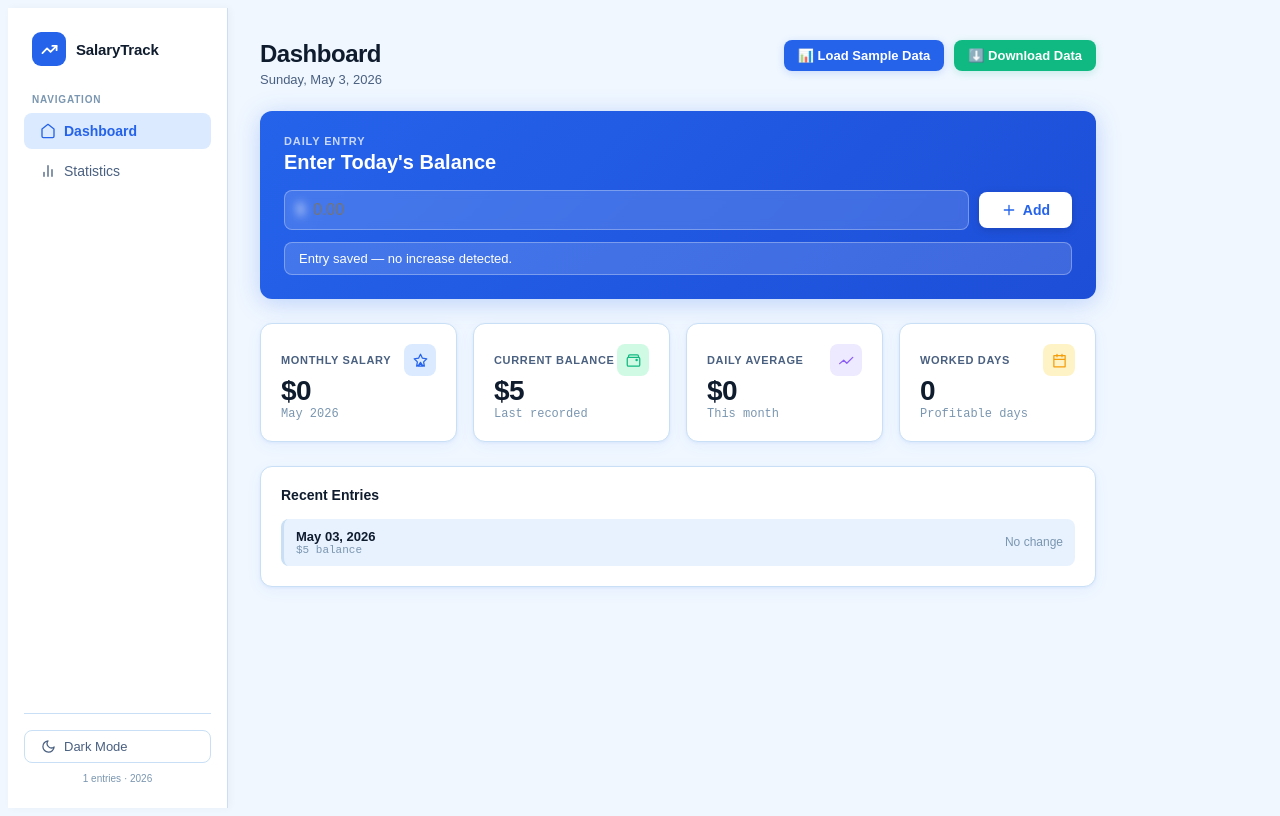
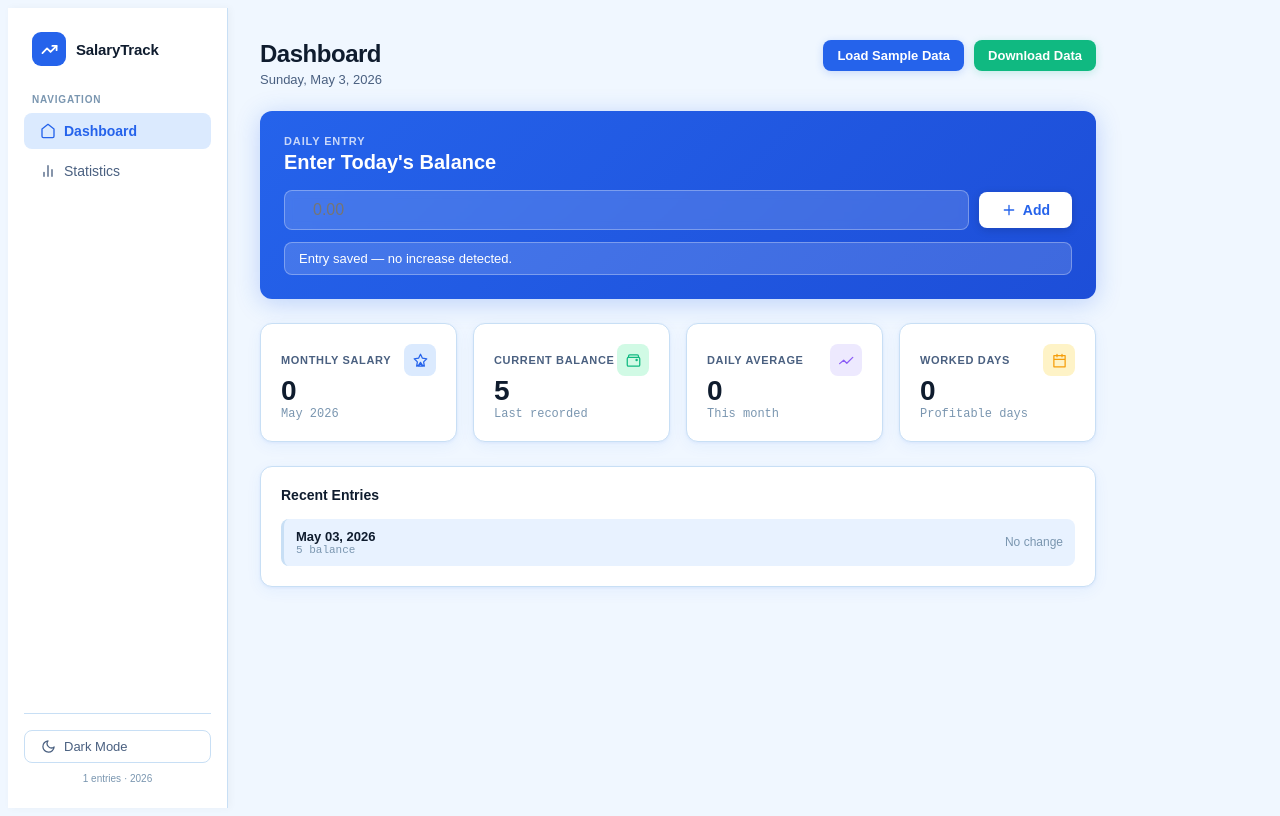
Before and after one commit to jonnyy04/Income-Analyzer, a React (Vite) app in the folder IncomeAnalyzer/: page / in a window 1280 px wide. Both pictures are taken after typing "5" into the empty fields and a click on the button "Add". Built offline with nearby package versions, Linux system fonts and the light colour scheme.

Commit message:
refactor: Remove currency symbols from all UI components

```diff
--- a/IncomeAnalyzer/src/components/AddEntry.jsx
+++ b/IncomeAnalyzer/src/components/AddEntry.jsx
@@ -18,7 +18,7 @@ export default function AddEntry({ entries, onAdd }) {
 			const entry = createEntry(entries, val);
 			onAdd(entry);
 			setBalance("");
-			const text = entry.dailyProfit > 0 ? `+$${fmt(entry.dailyProfit)} added to this month's salary!` : "Entry saved — no increase detected.";
+			const text = entry.dailyProfit > 0 ? `+${fmt(entry.dailyProfit)} added to this month's salary!` : "Entry saved — no increase detected.";
 			setMsg({ type: entry.dailyProfit > 0 ? "success" : "neutral", text });
 			setLoading(false);
 			setTimeout(() => setMsg(null), 3500);
@@ -46,7 +46,7 @@ export default function AddEntry({ entries, onAdd }) {
 
 			<div style={{ display: "flex", gap: 10, alignItems: "center" }}>
 				<div style={{ position: "relative", flex: 1 }}>
-					<span style={{ position: "absolute", left: 12, top: "50%", transform: "translateY(-50%)", fontWeight: 700, fontSize: 16, opacity: 0.8 }}>$</span>
+					<span style={{ position: "absolute", left: 12, top: "50%", transform: "translateY(-50%)", fontWeight: 700, fontSize: 16, opacity: 0.8 }}></span>
 					<input
 						type="number"
 						value={balance}
--- a/IncomeAnalyzer/src/components/ChartTooltip.jsx
+++ b/IncomeAnalyzer/src/components/ChartTooltip.jsx
@@ -16,7 +16,7 @@ export default function ChartTooltip({ active, payload, label }) {
 			<div style={{ fontWeight: 600, color: "var(--color-text)", marginBottom: 4 }}>{label}</div>
 			{payload.map((p, i) => (
 				<div key={i} style={{ color: p.color, fontFamily: "DM Mono, monospace", fontSize: 13 }}>
-					{p.name}: ${fmt(p.value)}
+					{p.name}: {fmt(p.value)}
 				</div>
 			))}
 		</div>
--- a/IncomeAnalyzer/src/pages/DashboardPage.jsx
+++ b/IncomeAnalyzer/src/pages/DashboardPage.jsx
@@ -72,7 +72,7 @@ export default function DashboardPage({ entries, onAdd }) {
 						onMouseOver={(e) => (e.target.style.opacity = "0.85")}
 						onMouseOut={(e) => (e.target.style.opacity = "1")}
 					>
-						📊 Load Sample Data
+						Load Sample Data
 					</button>
 					<button
 						onClick={handleDownloadData}
@@ -92,7 +92,7 @@ export default function DashboardPage({ entries, onAdd }) {
 						onMouseOver={(e) => (e.target.style.opacity = "0.85")}
 						onMouseOut={(e) => (e.target.style.opacity = "1")}
 					>
-						⬇️ Download Data
+						Download Data
 					</button>
 				</div>
 			</div>
@@ -136,9 +136,9 @@ export default function DashboardPage({ entries, onAdd }) {
 
 			{/* Stat cards */}
 			<div style={{ display: "grid", gridTemplateColumns: "repeat(auto-fit, minmax(160px, 1fr))", gap: "1rem" }}>
-				<StatCard label="Monthly Salary" value={`$${fmt(monthlySalary)}`} sub={`${MONTHS[curMonth - 1]} ${curYear}`} color="blue" icon="award" />
-				<StatCard label="Current Balance" value={`$${fmt(lastBalance)}`} sub="Last recorded" color="green" icon="wallet" />
-				<StatCard label="Daily Average" value={`$${fmt(avgDaily)}`} sub="This month" color="purple" icon="trend" />
+				<StatCard label="Monthly Salary" value={fmt(monthlySalary)} sub={`${MONTHS[curMonth - 1]} ${curYear}`} color="blue" icon="award" />
+				<StatCard label="Current Balance" value={fmt(lastBalance)} sub="Last recorded" color="green" icon="wallet" />
+				<StatCard label="Daily Average" value={fmt(avgDaily)} sub="This month" color="purple" icon="trend" />
 				<StatCard label="Worked Days" value={workedDays} sub="Profitable days" color="amber" icon="calendar" />
 			</div>
 
@@ -163,12 +163,12 @@ export default function DashboardPage({ entries, onAdd }) {
 								<div>
 									<div style={{ fontSize: 13, fontWeight: 600, color: "var(--color-text)" }}>{e.date}</div>
 									<div className="mono" style={{ fontSize: 11, color: "var(--color-text3)" }}>
-										${fmt(e.balance)} balance
+										{fmt(e.balance)} balance
 									</div>
 								</div>
 								{e.dailyProfit > 0 ? (
 									<span className="mono" style={{ fontWeight: 700, fontSize: 13, color: "var(--color-green)" }}>
-										+${fmt(e.dailyProfit)}
+										+{fmt(e.dailyProfit)}
 									</span>
 								) : (
 									<span style={{ fontSize: 12, color: "var(--color-text3)" }}>No change</span>
--- a/IncomeAnalyzer/src/pages/StatisticsPage.jsx
+++ b/IncomeAnalyzer/src/pages/StatisticsPage.jsx
@@ -103,8 +103,8 @@ function TableTab({ entries, onDelete }) {
 									<td style={{ padding: "10px 16px", fontFamily: "DM Mono, monospace", fontSize: 12, color: "var(--color-text)" }}>{e.date}</td>
 									<td style={{ padding: "10px 16px", color: "var(--color-text2)" }}>{MONTHS[e.month - 1]}</td>
 									<td style={{ padding: "10px 16px", color: "var(--color-text2)" }}>{e.year}</td>
-									<td style={{ padding: "10px 16px", fontFamily: "DM Mono, monospace", fontWeight: 600, color: "var(--color-text)" }}>${fmt(e.balance)}</td>
-									<td style={{ padding: "10px 16px" }}>{e.dailyProfit > 0 ? <span className="badge-green">+${fmt(e.dailyProfit)}</span> : <span className="badge-neutral">—</span>}</td>
+									<td style={{ padding: "10px 16px", fontFamily: "DM Mono, monospace", fontWeight: 600, color: "var(--color-text)" }}>{fmt(e.balance)}</td>
+									<td style={{ padding: "10px 16px" }}>{e.dailyProfit > 0 ? <span className="badge-green">+{fmt(e.dailyProfit)}</span> : <span className="badge-neutral">—</span>}</td>
 									<td style={{ padding: "10px 16px" }}>
 										<button className="btn-danger" onClick={() => handleDeleteClick(e.id, e.date)}>
 											<Icon name="trash" size={13} /> Delete
```
Also changed, not shown: IncomeAnalyzer/public/favicon.svg, 1 other file (tests, documents, lock files or other folders).
